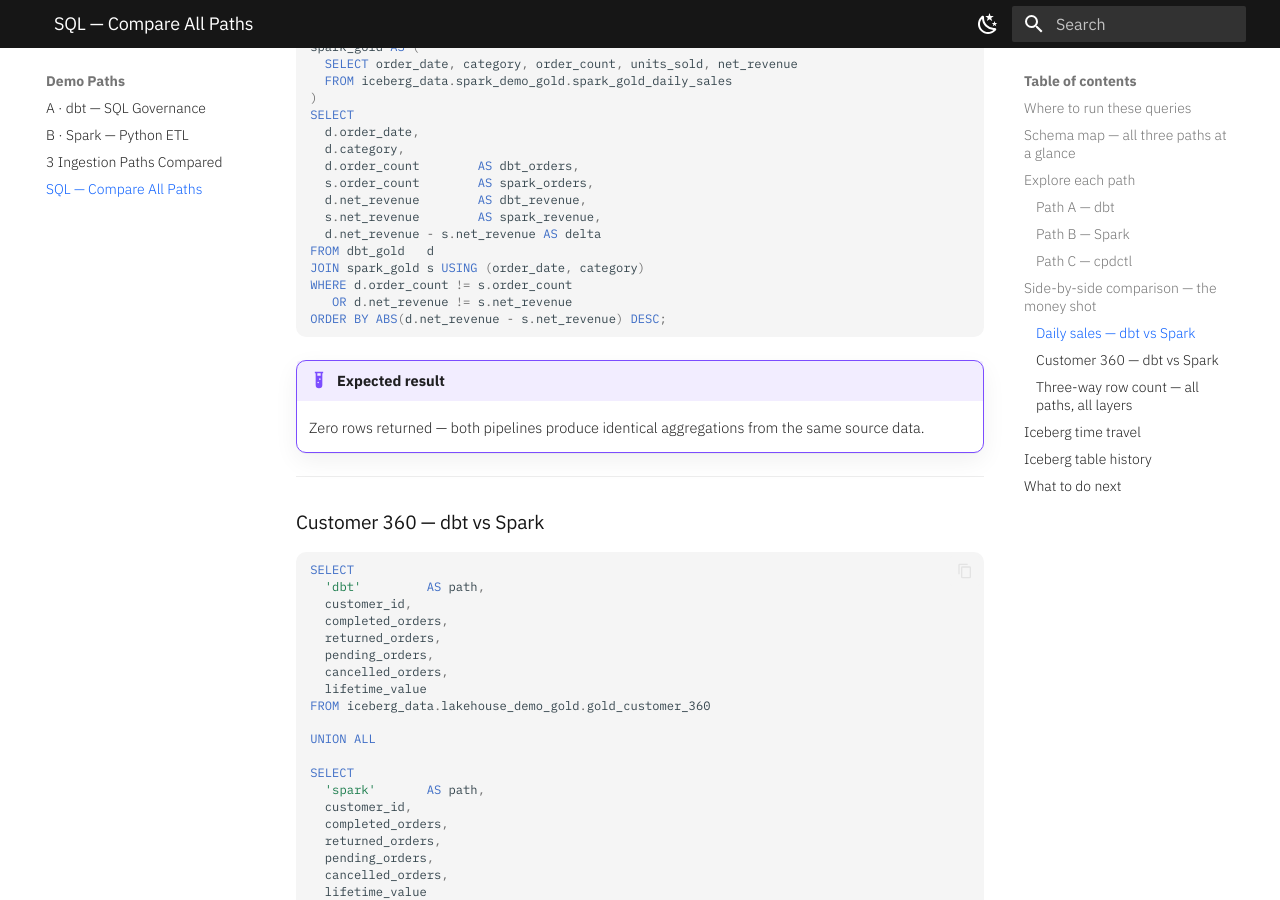
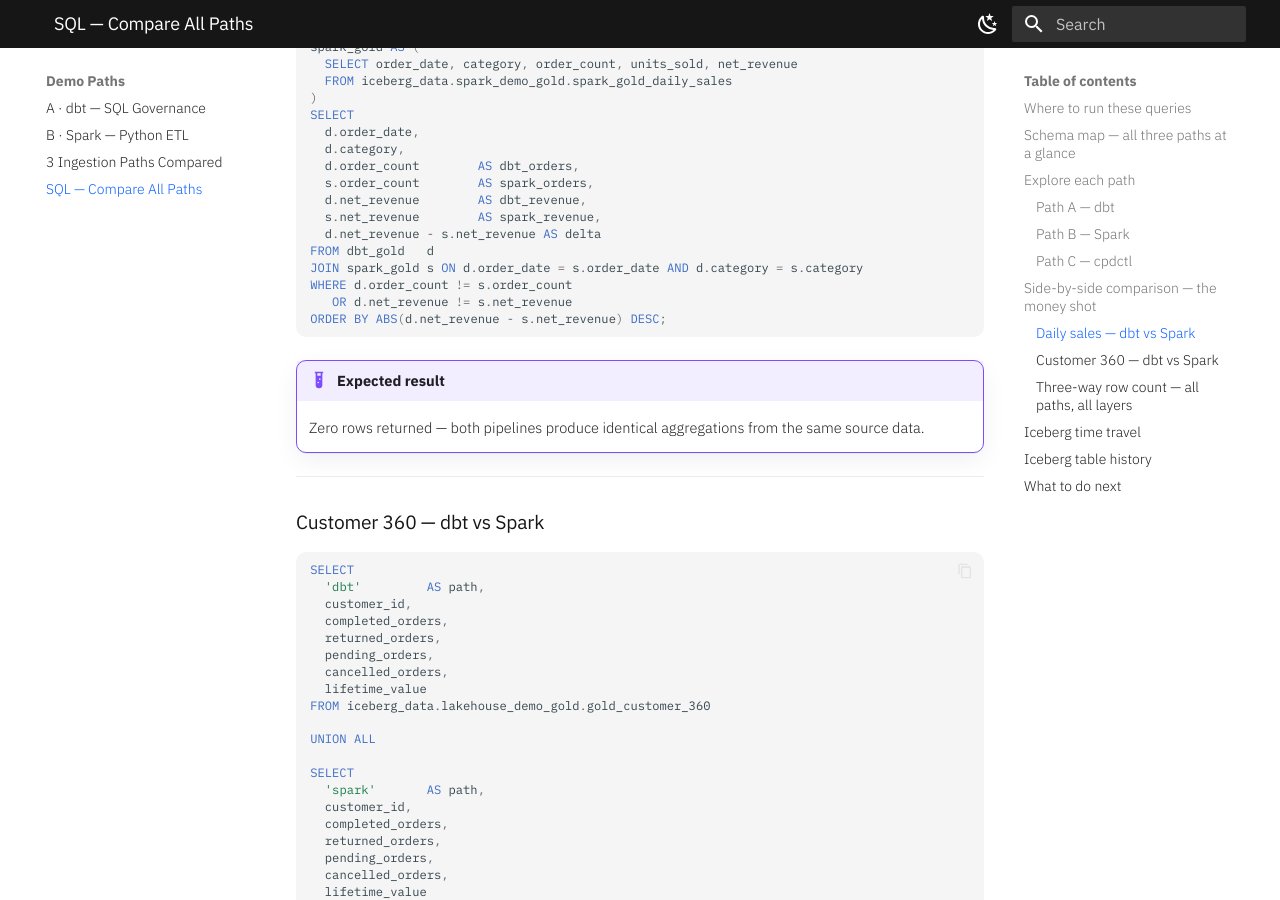
Before and after one commit to aseelert/ibmas-watsonxdata-dbt, an MkDocs documentation site: the page built from docs/sql-demo.md, in a window 1280 px wide and 900 px high, scrolled down 6116 px. Built offline with MkDocs 1.6.1 and Material for MkDocs 9.7.7, drawn with Linux system fonts in a browser that asks for light colours.

Commit message:
fix: replace JOIN USING with JOIN ON in delta-check CTE query
Presto does not allow table-qualified aliases (d.order_date) on columns
listed in a USING clause — they become unqualified join columns.
Switching to ON keeps all d./s. prefixes valid and the query executable.
Verified: returns 0 rows, confirming dbt and Spark gold output is identical.

Co-Authored-By: Claude Sonnet 4.6 <noreply@anthropic.com>

```diff
--- a/docs/sql-demo.md
+++ b/docs/sql-demo.md
@@ -311,7 +311,7 @@ SELECT
   s.net_revenue        AS spark_revenue,
   d.net_revenue - s.net_revenue AS delta
 FROM dbt_gold   d
-JOIN spark_gold s USING (order_date, category)
+JOIN spark_gold s ON d.order_date = s.order_date AND d.category = s.category
 WHERE d.order_count != s.order_count
    OR d.net_revenue != s.net_revenue
 ORDER BY ABS(d.net_revenue - s.net_revenue) DESC;
```
